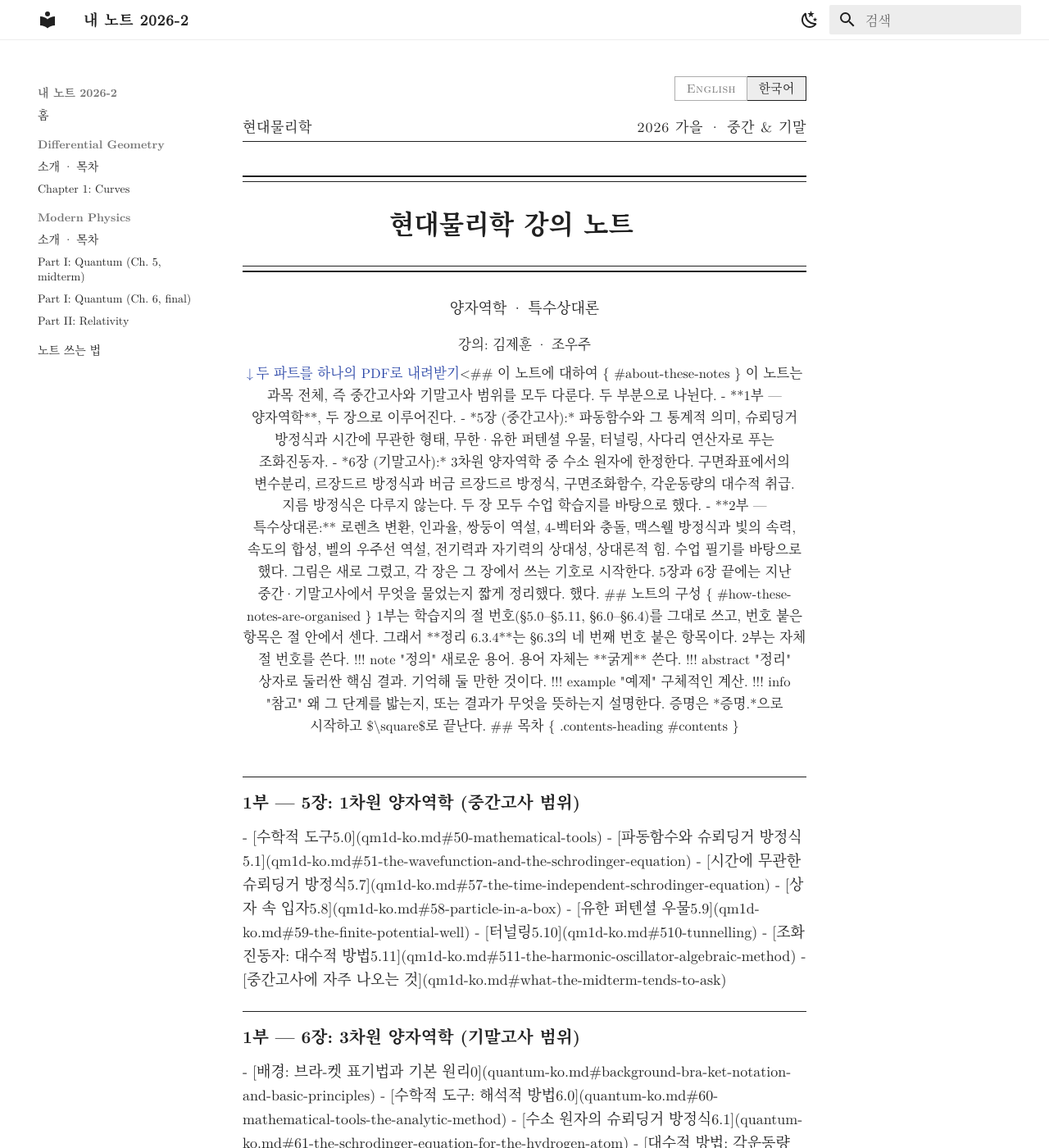
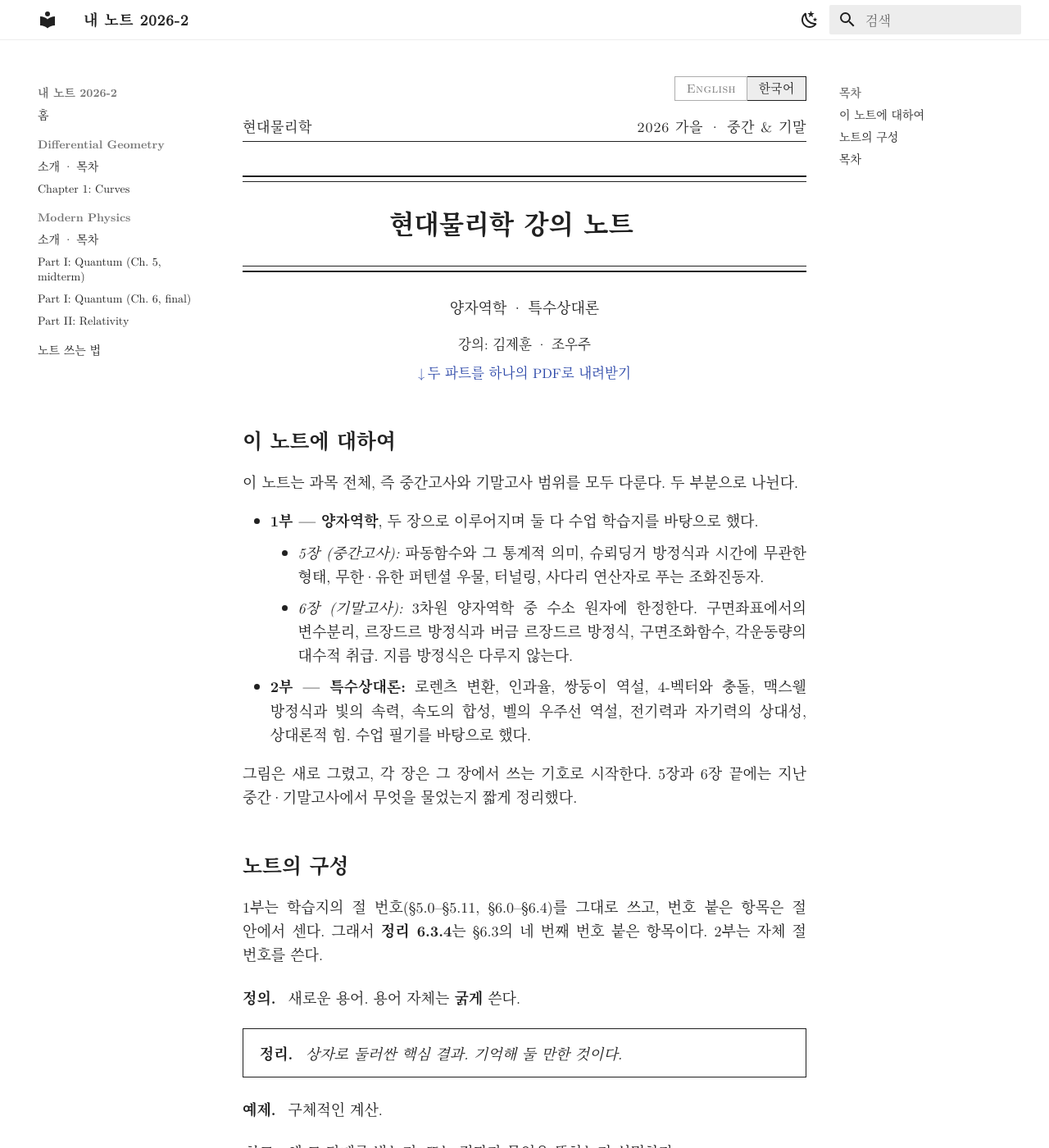
Before and after one commit to kmy-phy/notes-2026-2, an MkDocs documentation site: the page built from docs/modern-physics/index-ko.md, in a window 1280 px wide and 1400 px high. Shown: the whole window at 82% size. Built offline with MkDocs 1.6.1 and Material for MkDocs 9.7.7, drawn with Linux system fonts in a browser that asks for light colours; some of the changed text lies outside the part shown.

Commit message:
Fix broken Modern Physics course pages
The previous edit replaced the header text after computing cut positions,
so the splice landed in the wrong place and broke the markdown. Rebuilt
both pages from the prior version and fixed the list nesting.

Co-Authored-By: Claude Opus 5.5 <noreply@anthropic.com>
Claude-Session: https://claude.ai/code/session_01WEpTBNNeJKJyXizT1qGUT4

```diff
--- a/docs/modern-physics/index-ko.md
+++ b/docs/modern-physics/index-ko.md
@@ -12,20 +12,18 @@ title: 현대물리학
 
 <p class="course-info">강의: 김제훈 · 조우주</p>
 
-<p class="pdf-links"><a href="../all-lectures-ko.pdf" download="현대물리학-노트.pdf">두 파트를 하나의 PDF로 내려받기</a><## 이 노트에 대하여 { #about-these-notes }
+<p class="pdf-links"><a href="../all-lectures-ko.pdf" download="현대물리학-노트.pdf">두 파트를 하나의 PDF로 내려받기</a></p>
+
+## 이 노트에 대하여 { #about-these-notes }
 
 이 노트는 과목 전체, 즉 중간고사와 기말고사 범위를 모두 다룬다. 두 부분으로 나뉜다.
 
-- **1부 — 양자역학**, 두 장으로 이루어진다.
+- **1부 — 양자역학**, 두 장으로 이루어지며 둘 다 수업 학습지를 바탕으로 했다.
     - *5장 (중간고사):* 파동함수와 그 통계적 의미, 슈뢰딩거 방정식과 시간에 무관한 형태, 무한·유한 퍼텐셜 우물, 터널링, 사다리 연산자로 푸는 조화진동자.
     - *6장 (기말고사):* 3차원 양자역학 중 수소 원자에 한정한다. 구면좌표에서의 변수분리, 르장드르 방정식과 버금 르장드르 방정식, 구면조화함수, 각운동량의 대수적 취급. 지름 방정식은 다루지 않는다.
-
-    두 장 모두 수업 학습지를 바탕으로 했다.
 - **2부 — 특수상대론:** 로렌츠 변환, 인과율, 쌍둥이 역설, 4-벡터와 충돌, 맥스웰 방정식과 빛의 속력, 속도의 합성, 벨의 우주선 역설, 전기력과 자기력의 상대성, 상대론적 힘. 수업 필기를 바탕으로 했다.
 
 그림은 새로 그렸고, 각 장은 그 장에서 쓰는 기호로 시작한다. 5장과 6장 끝에는 지난 중간·기말고사에서 무엇을 물었는지 짧게 정리했다.
-
-했다.
 
 ## 노트의 구성 { #how-these-notes-are-organised }
 
--- a/docs/modern-physics/index.md
+++ b/docs/modern-physics/index.md
@@ -12,20 +12,18 @@ title: Modern Physics
 
 <p class="course-info">Lecturers: 김제훈 · 조우주</p>
 
-<p class="pdf-links"><a href="all-lectures.pdf" download="Modern-Physics-Notes.pdf">Download both parts as one PDF## About these notes
+<p class="pdf-links"><a href="all-lectures.pdf" download="Modern-Physics-Notes.pdf">Download both parts as one PDF</a></p>
+
+## About these notes
 
 These notes cover the whole course: everything examined in the midterm and in the final. They come in two parts.
 
-- **Part I — Quantum mechanics**, in two chapters.
+- **Part I — Quantum mechanics**, in two chapters, both based on the course worksheets.
     - *Chapter 5 (midterm):* the wavefunction and its statistical meaning, the Schrödinger equation and its time-independent form, the infinite and finite wells, tunnelling, and the harmonic oscillator solved with ladder operators.
     - *Chapter 6 (final):* quantum mechanics in three dimensions, limited to the hydrogen atom: separation of variables in spherical coordinates, the Legendre and associated Legendre equations, spherical harmonics, and angular momentum treated algebraically. The radial equation is not covered.
-
-    Both chapters are based on the course worksheets.
 - **Part II — Special relativity:** the Lorentz transformation, causality, the twin paradox, four-vectors and collisions, Maxwell's equations and the speed of light, the composition of velocities, Bell's spaceship paradox, the relativity of electric and magnetic forces, and relativistic force. It is based on my lecture notes.
 
 Figures have been redrawn, and each chapter opens with the notation it uses. Chapters 5 and 6 each end with a short list of what past midterms and finals asked.
-
-s asked.
 
 ## How these notes are organised
 
```
